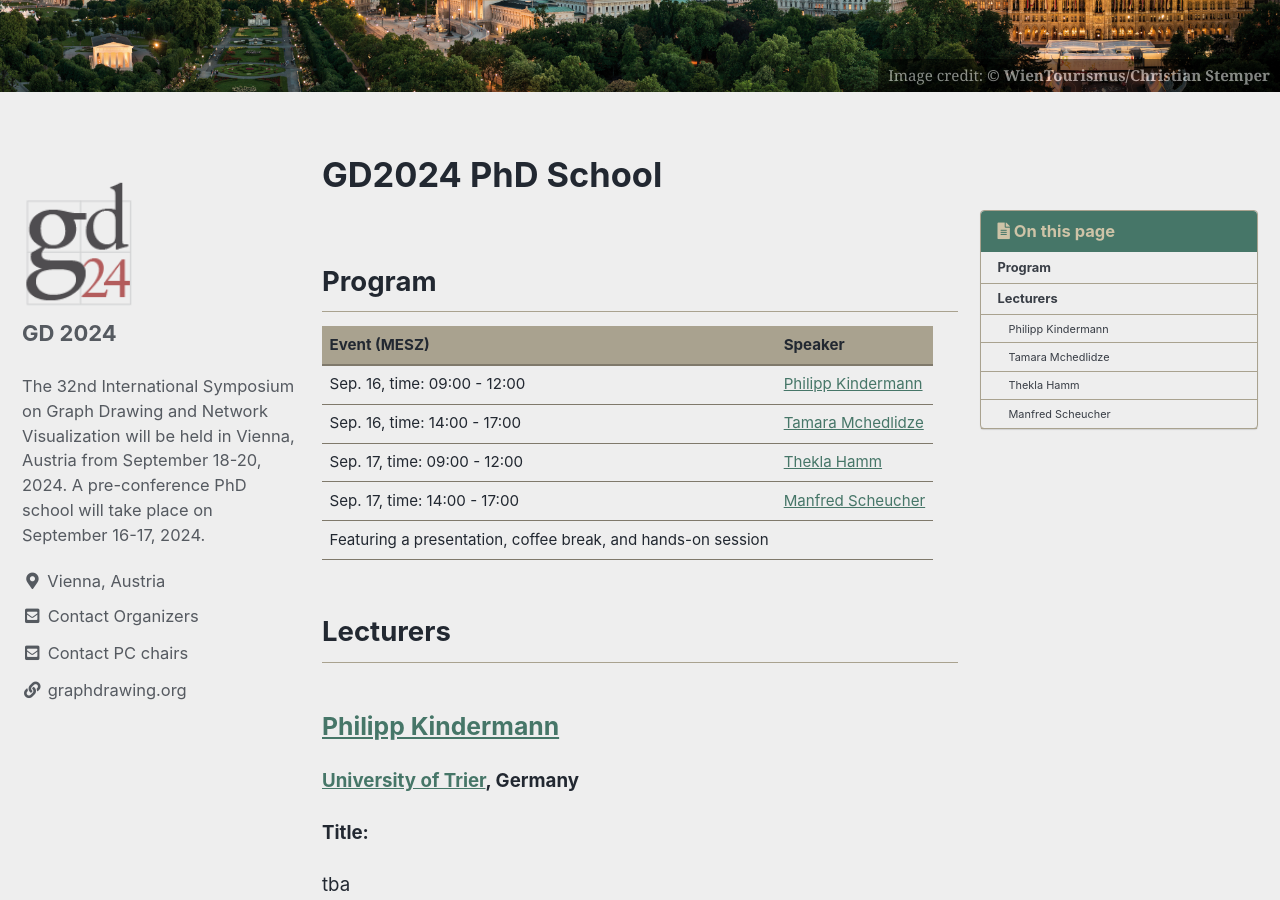
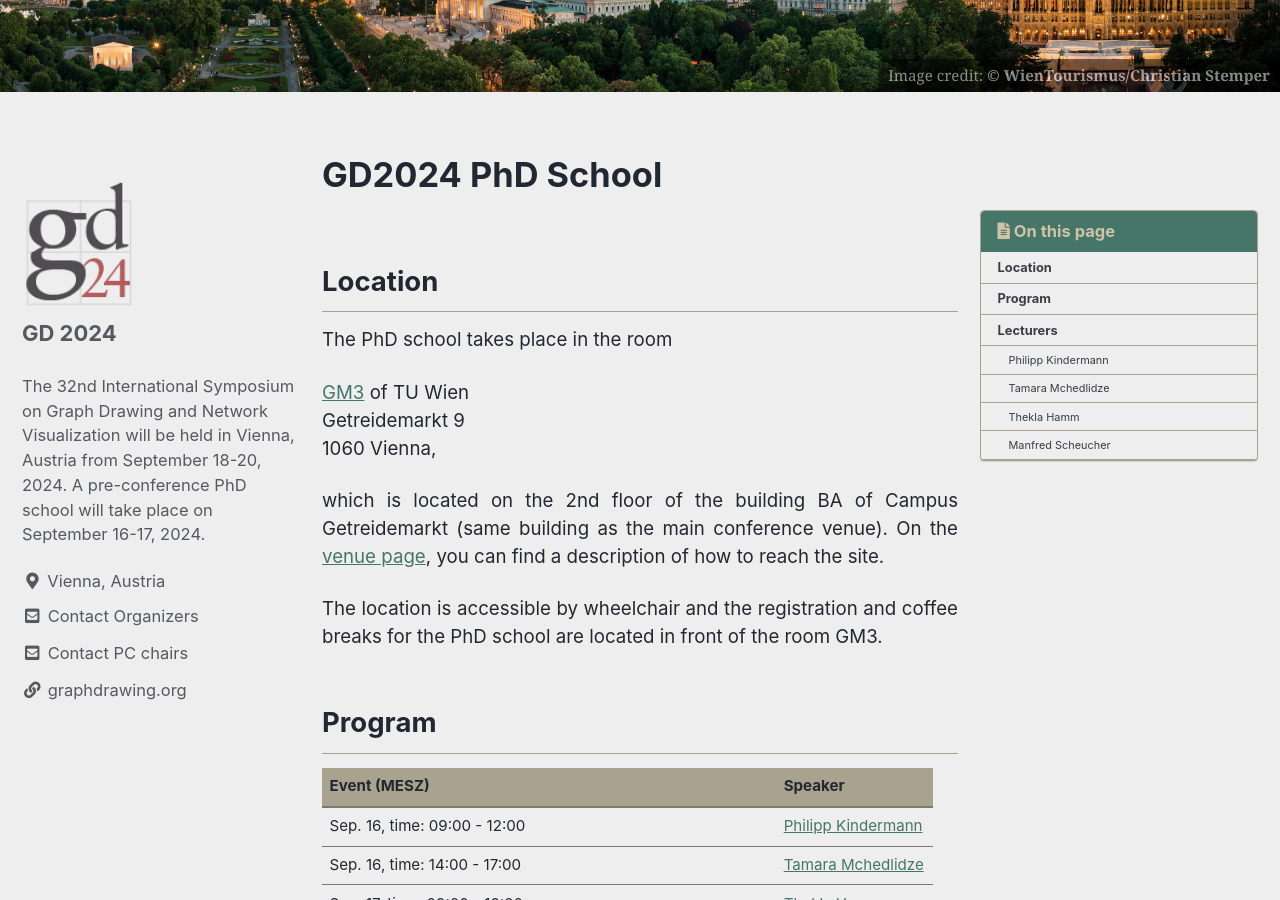
Before and after one commit to graphdrawing/gd2024, a Jekyll site: the page built from pages/school.md, in a window 1280 px wide and 900 px high, scrolled down 267 px. Built offline with Jekyll 4.4.1, drawn with Linux system fonts in a browser that asks for light colours; cached includes are drawn as plain includes.

Commit message:
add location for phd school

```diff
--- a/pages/school.md
+++ b/pages/school.md
@@ -34,6 +34,18 @@ toc: true
     clear: both;
   }
 </style>
+
+## Location
+The PhD school takes place in the room
+
+<a href="https://www.tuwien.at/tu-wien/organisation/zentrale-bereiche/gebaeude-und-technik/veranstaltungsservice-und-lehrraumsupport/raumdatenbank/hoersaele/gm-3-vortmann-hoersaal" target="_blank">GM3</a> of TU Wien<br>
+Getreidemarkt 9<br>
+1060 Vienna,
+
+which is located on the 2nd floor of the building BA of Campus Getreidemarkt (same building as the main conference venue).
+On the <a href="/pages/venue">venue page</a>, you can find a description of how to reach the site.
+
+The location is accessible by wheelchair and the registration and coffee breaks for the PhD school are located in front of the room GM3.
 
 ## Program
 
```
